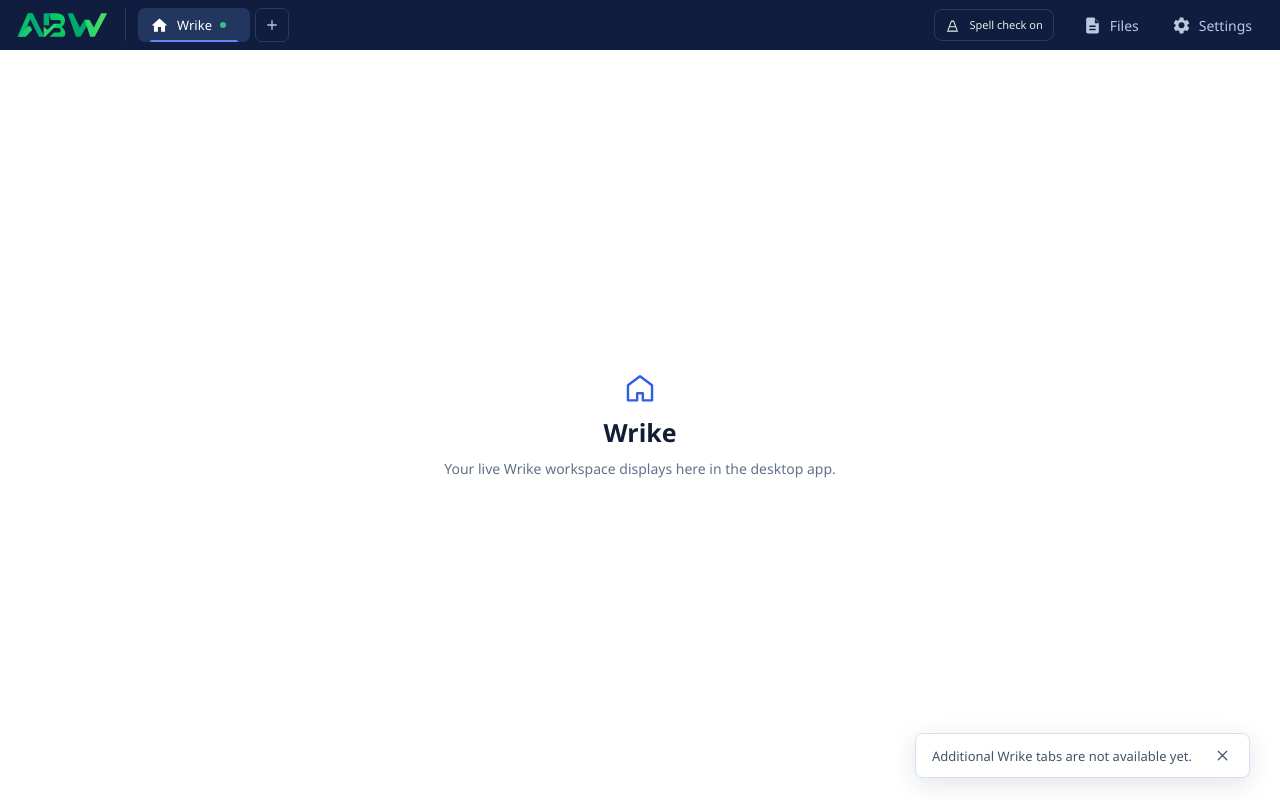
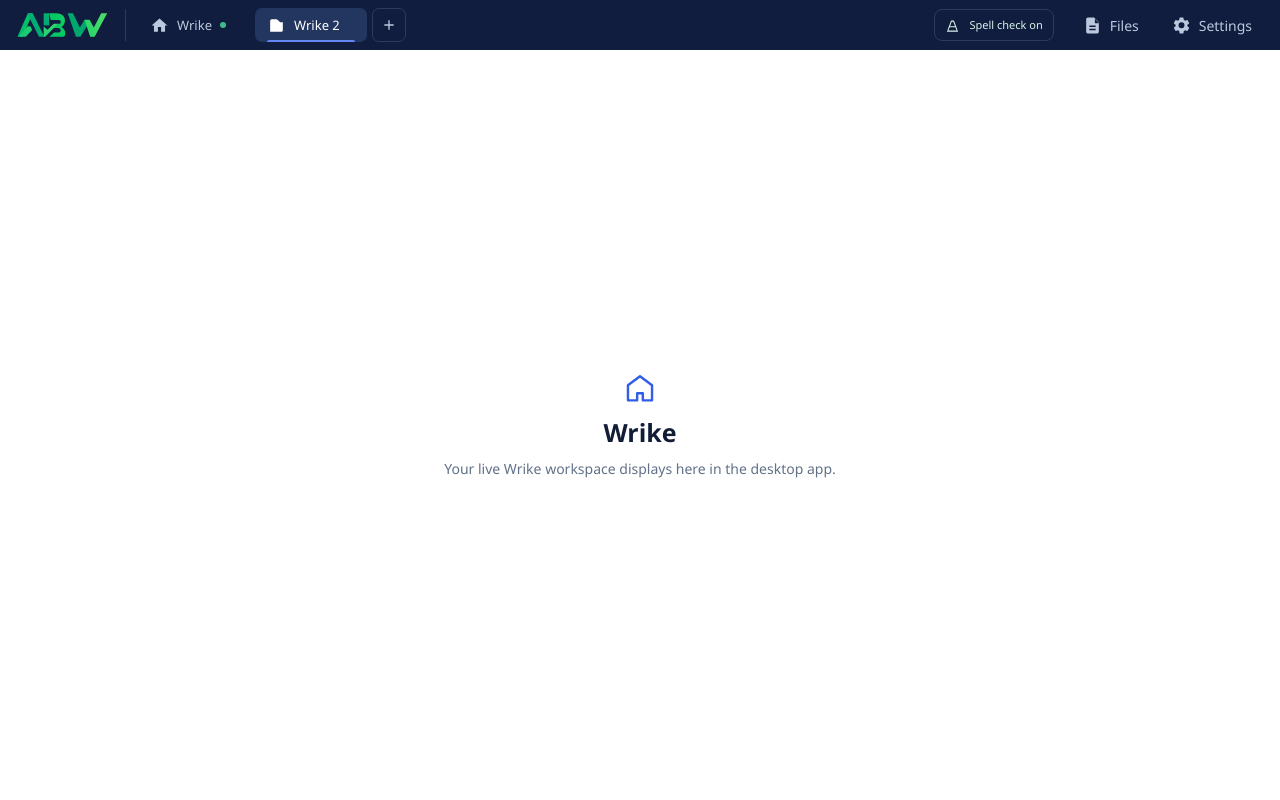
Before and after one commit to harrydbarnes/ABW, a React (Vite) app: page / in a window 1280 px wide. Both pictures are taken after a click on the button "New Wrike tab". Built offline with nearby package versions, Linux system fonts and the light colour scheme.

Commit message:
Add Wrike tabs with native multi-webview support

```diff
--- a/src/App.tsx
+++ b/src/App.tsx
@@ -25,9 +25,18 @@
 const PreviewPanel = lazy(() => import("./features/preview/PreviewPanel"));
 
 type Screen = "wrike" | "files" | "settings";
+type WrikeTab = {
+  id: string;
+  title: string;
+};
+
+const INITIAL_WRIKE_TAB: WrikeTab = { id: "home", title: "Wrike" };
 
 export function App() {
   const [screen, setScreen] = useState<Screen>("wrike");
+  const [wrikeTabs, setWrikeTabs] = useState<WrikeTab[]>([INITIAL_WRIKE_TAB]);
+  const [activeWrikeTabId, setActiveWrikeTabId] = useState(INITIAL_WRIKE_TAB.id);
+  const [newWrikeTabId, setNewWrikeTabId] = useState<string | null>(null);
   const [downloads, setDownloads] = useState<DownloadRecord[]>([]);
   const [selectedId, setSelectedId] = useState<string | null>(null);
   const [search, setSearch] = useState("");
@@ -51,7 +60,7 @@
     void loadSettings().then((next) => {
       setSettings(next);
       if (next.launchWrikeOnStart) {
-        void showWrike();
+        void showWrike(activeWrikeTabId);
       } else {
         setScreen("files");
       }
@@ -87,14 +96,31 @@
   const selectedRecord =
     visibleDownloads.find((record) => record.id === selectedId) ?? visibleDownloads[0] ?? null;
 
-  async function showWrike() {
-    await launchWrike();
+  async function showWrike(tabId = activeWrikeTabId) {
+    setActiveWrikeTabId(tabId);
+    await hideWrike(wrikeTabs.filter((tab) => tab.id !== tabId).map((tab) => tab.id));
+    await launchWrike(tabId);
     setScreen("wrike");
   }
 
   async function showLocalScreen(next: Exclude<Screen, "wrike">) {
-    await hideWrike();
+    await hideWrike(wrikeTabs.map((tab) => tab.id));
     setScreen(next);
+  }
+
+  async function addWrikeTab() {
+    const nextTabNumber = wrikeTabs.length + 1;
+    const next: WrikeTab = {
+      id: `tab-${Date.now().toString(36)}`,
+      title: `Wrike ${nextTabNumber}`,
+    };
+    setWrikeTabs((current) => [...current, next]);
+    setNewWrikeTabId(next.id);
+    window.setTimeout(() => setNewWrikeTabId(null), 520);
+    await hideWrike(wrikeTabs.map((tab) => tab.id));
+    await launchWrike(next.id);
+    setActiveWrikeTabId(next.id);
+    setScreen("wrike");
   }
 
   async function updateSettings(next: Settings) {
@@ -119,21 +145,31 @@
           <img className="brand-wordmark" src="/abw-wordmark.svg" alt="ABW" />
         </div>
         <div className="workspace-tabs" role="tablist" aria-label="Wrike tabs">
-          <button
-            aria-selected={screen === "wrike"}
-            className={`workspace-tab ${screen === "wrike" ? "selected" : ""}`}
-            onClick={() => void showWrike()}
-            role="tab"
-          >
-            <MaterialIcon kind="home" />
-            Wrike
-            <span className="external-dot" />
-          </button>
+          {wrikeTabs.map((tab, index) => {
+            const selected = screen === "wrike" && activeWrikeTabId === tab.id;
+            return (
+              <button
+                aria-selected={selected}
+                className={[
+                  "workspace-tab",
+                  selected ? "selected" : "",
+                  newWrikeTabId === tab.id ? "entering" : "",
+                ].join(" ")}
+                key={tab.id}
+                onClick={() => void showWrike(tab.id)}
+                role="tab"
+              >
+                <MaterialIcon kind={index === 0 ? "home" : "tab"} />
+                <span>{tab.title}</span>
+                {index === 0 ? <span className="external-dot" /> : null}
+              </button>
+            );
+          })}
           <button
             aria-label="New Wrike tab"
             className="new-tab"
-            onClick={() => setNotice("Additional Wrike tabs are not available yet.")}
-            title="Additional Wrike tabs are not available yet"
+            onClick={() => void addWrikeTab()}
+            title="New Wrike tab"
           >
             <MaterialIcon kind="add" />
           </button>
@@ -207,7 +243,7 @@
   );
 }
 
-function MaterialIcon({ kind }: { kind: "add" | "description" | "home" | "settings" }) {
+function MaterialIcon({ kind }: { kind: "add" | "description" | "home" | "settings" | "tab" }) {
   const paths: Record<typeof kind, ReactElement> = {
     home: <path d="M10 20v-6h4v6h5v-8h3L12 3 2 12h3v8Z" />,
     add: <path d="M19 13h-6v6h-2v-6H5v-2h6V5h2v6h6Z" />,
@@ -217,6 +253,7 @@
     settings: (
       <path d="M19.43 12.98c.04-.32.07-.65.07-.98s-.02-.66-.07-.98l2.11-1.65a.5.5 0 0 0 .12-.64l-2-3.46a.5.5 0 0 0-.6-.22l-2.49 1a7.42 7.42 0 0 0-1.69-.98L14.5 2.42A.49.49 0 0 0 14 2h-4a.49.49 0 0 0-.49.42l-.38 2.65c-.61.25-1.17.59-1.69.98l-2.49-1a.5.5 0 0 0-.6.22l-2 3.46a.5.5 0 0 0 .12.64l2.11 1.65c-.05.32-.08.65-.08.98s.03.66.08.98l-2.11 1.65a.5.5 0 0 0-.12.64l2 3.46a.5.5 0 0 0 .6.22l2.49-1c.52.4 1.08.73 1.69.98l.38 2.65a.49.49 0 0 0 .49.42h4a.49.49 0 0 0 .49-.42l.38-2.65c.61-.25 1.17-.58 1.69-.98l2.49 1a.5.5 0 0 0 .6-.22l2-3.46a.5.5 0 0 0-.12-.64ZM12 15.5A3.5 3.5 0 1 1 12 8a3.5 3.5 0 0 1 0 7.5" />
     ),
+    tab: <path d="M4 6a2 2 0 0 1 2-2h5.8a2 2 0 0 1 1.42.59L16.63 8H20v10a2 2 0 0 1-2 2H4Z" />,
   };
   return (
     <svg className="material-icon" viewBox="0 0 24 24" aria-hidden="true">
--- a/src/lib/desktop.ts
+++ b/src/lib/desktop.ts
@@ -69,15 +69,15 @@
   }
 }
 
-export async function launchWrike(): Promise<void> {
+export async function launchWrike(tabId: string): Promise<void> {
   if (desktopRuntime) {
-    await invokeDesktop("launch_wrike");
+    await invokeDesktop("launch_wrike", { tabId });
   }
 }
 
-export async function hideWrike(): Promise<void> {
+export async function hideWrike(tabIds: string[]): Promise<void> {
   if (desktopRuntime) {
-    await invokeDesktop("hide_wrike");
+    await invokeDesktop("hide_wrike_tabs", { tabIds });
   }
 }
 
--- a/src/styles.css
+++ b/src/styles.css
@@ -109,6 +109,8 @@
   display: flex;
   align-items: center;
   gap: 5px;
+  perspective: 720px;
+  overflow: hidden;
 }
 
 .workspace-tab,
@@ -123,16 +125,50 @@
 
 .workspace-tab {
   min-width: 112px;
+  max-width: 154px;
   padding: 0 12px;
   gap: 8px;
   font-size: 13px;
   font-weight: 550;
+  transform-origin: left center;
+  will-change: transform, opacity, filter;
+}
+
+.workspace-tab span:not(.external-dot) {
+  overflow: hidden;
+  text-overflow: ellipsis;
+  white-space: nowrap;
 }
 
 .workspace-tab:hover,
 .workspace-tab.selected {
   color: #fff;
   background: var(--nav-active);
+}
+
+.workspace-tab.entering {
+  animation: draw-tab-forward 520ms cubic-bezier(.18, .88, .24, 1) both;
+}
+
+@keyframes draw-tab-forward {
+  0% {
+    opacity: 0;
+    transform: translateX(-66px) translateY(5px) translateZ(-90px) rotateY(-18deg) scale(.72);
+    filter: brightness(.72) saturate(.8);
+    z-index: 0;
+  }
+  54% {
+    opacity: 1;
+    transform: translateX(8px) translateY(1px) translateZ(16px) rotateY(5deg) scale(1.04);
+    filter: brightness(1.05) saturate(1);
+    z-index: 3;
+  }
+  100% {
+    opacity: 1;
+    transform: translateX(0) translateY(0) translateZ(0) rotateY(0) scale(1);
+    filter: none;
+    z-index: 2;
+  }
 }
 
 .new-tab {
```
Also changed, not shown: 1 other file (tests, documents, lock files or other folders).
